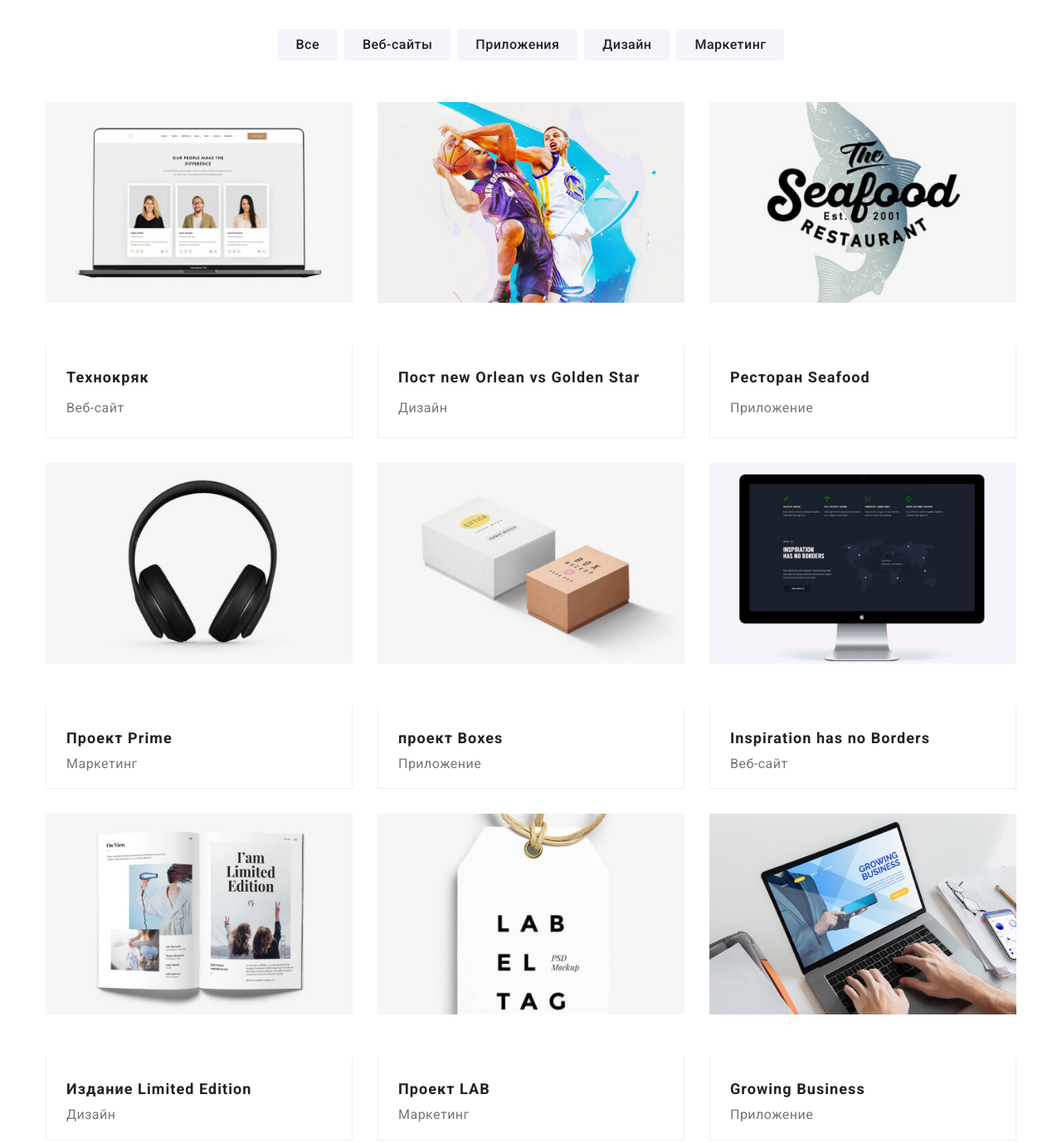
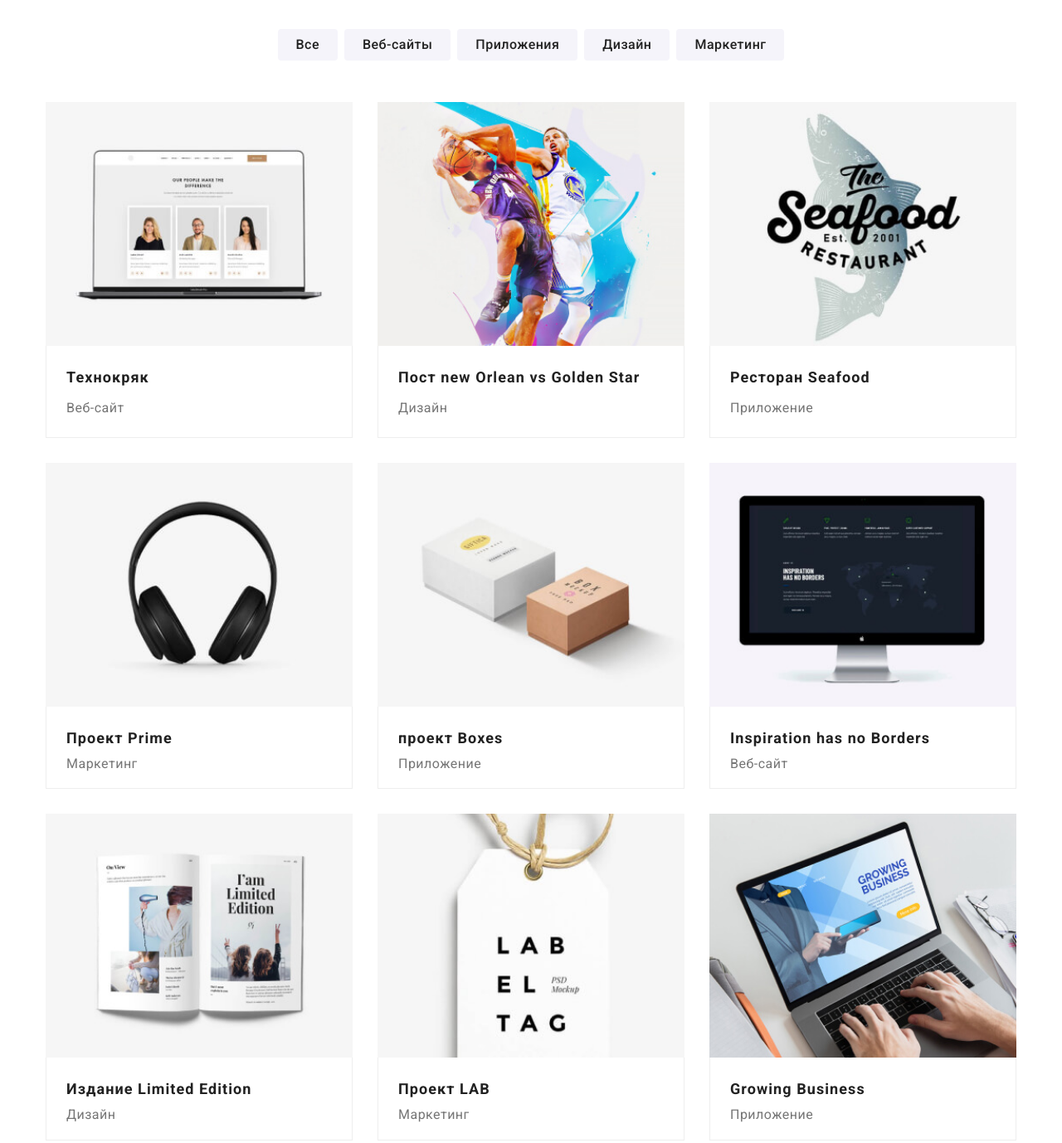
Before and after one commit to AntonLovkin/goit-markup-hw-08, a plain HTML site: page portfolio.html in a window 1280 px wide. Shown: the part 140-1518 px from the top of the page at 83% size. Drawn offline with nearby package versions, Linux system fonts and the light colour scheme.

Commit message:
ДЗ№8
закончил картинки в портфолио

```diff
--- a/portfolio.html
+++ b/portfolio.html
@@ -90,9 +90,9 @@
             <a class="item" href="">
                 <div class="overlay-img">
                     <img class="img" srcset="
-                        ./images/mobile/mobile/img1.jpg 1x,
-                        ./images/mobile/mobile/img1@2x.jpg 2x"
-                        src="./images/mobile/mobile/img1.jpg" alt="example-1">
+                        ./images/tablet/tablet/img1.jpg 1x,
+                        ./images/tablet/tablet/img1@2x.jpg 2x"
+                        src="./images/tablet/tablet/img1.jpg" alt="example-1" media="(min-width: 600px)">
                    <!-- <img class="img" src="./images/img(7).jpg" alt="example-1" width="370" height="294"> -->
                    <p class="overlay">Технокряк это современная площадка распространения коронавируса. Компании используют эту платформу для цифровогошпионажа и атак на защищённые сервера конкурентов.</p>
                 </div>
@@ -107,8 +107,8 @@
             <a class="item" href="">
                 <div class="overlay-img">
                     <img class="img" srcset="
-                    ./images/mobile/mobile/img2.jpg 1x,
-                    ./images/mobile/mobile/img2@2x.jpg 2x"
+                    ./images/tablet/tablet/img2.jpg 1x,
+                    ./images/tablet/tablet/img2@2x.jpg 2x"
                     src="./images/mobile/mobile/img2.jpg" alt="example-2">
                 <!-- <img class="img" src="./images/img8.jpg" alt="example-2" width="370" height="294"> -->
             <p class="overlay">Технокряк это современная площадка распространения коронавируса. Компании используют эту платформу для цифрового шпионажа и атак на защищённые сервера конкурентов.</p>
@@ -125,8 +125,8 @@
             <a class="item" href="">
               <div class="overlay-img">
                 <img class="img" srcset="
-                    ./images/mobile/mobile/img3.jpg 1x,
-                    ./images/mobile/mobile/img3@2x.jpg 2x" src="./images/mobile/mobile/img3.jpg" alt="example-3">
+                    ./images/tablet/tablet/img3.jpg 1x,
+                    ./images/tablet/tablet/img3@2x.jpg 2x" src="./images/tablet/tablet/img3.jpg" alt="example-3">
                  <!-- <img class="img" src="./images/img9.jpg" alt="example-3" width="370" height="294"> -->
                  <p class="overlay">Технокряк это современная площадка распространения коронавируса. Компании используют эту платформу для цифрового шпионажа и атак на защищённые сервера конкурентов.</p>
               </div>
@@ -141,8 +141,8 @@
             <a class="item" href="">
                 <div class="overlay-img">
                     <img class="img" srcset="
-                        ./images/mobile/mobile/img4.jpg 1x,
-                        ./images/mobile/mobile/img4@2x.jpg 2x" src="./images/mobile/mobile/img4.jpg" alt="example-4">
+                        ./images/tablet/tablet/img4.jpg 1x,
+                        ./images/tablet/tablet/img4@2x.jpg 2x" src="./images/tablet/tablet/img4.jpg" alt="example-4">
             <!-- <img class="img" src="./images/img10.jpg" alt="example-4" width="370" height="294"> -->
             <p class="overlay">Технокряк это современная площадка распространения коронавируса. Компании используют эту платформу для цифрового шпионажа и атак на защищённые сервера конкурентов.</p>
         </div>
@@ -157,8 +157,8 @@
             <a class="item" href="">
                 <div class="overlay-img">
                     <img class="img" srcset="
-                        ./images/mobile/mobile/img5.jpg 1x,
-                        ./images/mobile/mobile/img5@2x.jpg 2x" src="./images/mobile/mobile/img5.jpg" alt="example-5">
+                        ./images/tablet/tablet/img5.jpg 1x,
+                        ./images/tablet/tablet/img5@2x.jpg 2x" src="./images/tablet/tablet/img5.jpg" alt="example-5">
             <!-- <img class="img" src="./images/img11.jpg" alt="example-5" width="370" height="294"> -->
             <p class="overlay">Технокряк это современная площадка распространения коронавируса. Компании используют эту платформу для цифрового шпионажа и атак на защищённые сервера конкурентов.</p></div>
             <div class="description">
@@ -172,8 +172,8 @@
             <a class="item" href="">
                 <div class="overlay-img">
                     <img class="img" srcset="
-                        ./images/mobile/mobile/img6.jpg 1x,
-                        ./images/mobile/mobile/img6@2x.jpg 2x" src="./images/mobile/mobile/img6.jpg" alt="example-6">
+                        ./images/tablet/tablet/img6.jpg 1x,
+                        ./images/tablet/tablet/img6@2x.jpg 2x" src="./images/tablet/tablet/img6.jpg" alt="example-6">
             <!-- <img class="img" src="./images/img12.jpg" alt="example-6" width="370" height="294"> -->
             <p class="overlay">Технокряк это современная площадка распространения коронавируса. Компании используют эту платформу для цифрового шпионажа и атак на защищённые сервера конкурентов.</p></div>
             <div class="description">
@@ -188,8 +188,8 @@
             <a class="item" href="">
                 <div class="overlay-img">
                     <img class="img" srcset="
-                        ./images/mobile/mobile/img7.jpg 1x,
-                        ./images/mobile/mobile/img7@2x.jpg 2x" src="./images/mobile/mobile/img7.jpg" alt="example-7">
+                        ./images/tablet/tablet/img7.jpg 1x,
+                        ./images/tablet/tablet/img7@2x.jpg 2x" src="./images/tablet/tablet/img7.jpg" alt="example-7">
             <!-- <img class="img" src="./images/img13.jpg" alt="example-7" width="370" height="294"> -->
             <p class="overlay">Технокряк это современная площадка распространения коронавируса. Компании используют эту платформу
                 для цифрового
@@ -206,8 +206,8 @@
             <a class="item" href="">
                 <div class="overlay-img">
                     <img class="img" srcset="
-                        ./images/mobile/mobile/img8.jpg 1x,
-                        ./images/mobile/mobile/img8@2x.jpg 2x" src="./images/mobile/mobile/img8.jpg" alt="example-8">
+                        ./images/tablet/tablet/img8.jpg 1x,
+                        ./images/tablet/tablet/img8@2x.jpg 2x" src="./images/tablet/tablet/img8.jpg" alt="example-8">
             <!-- <img class="img" src="./images/img14.jpg" alt="example-8" width="370" height="294"> -->
             <p class="overlay">Технокряк это современная площадка распространения коронавируса. Компании используют эту платформу
                 для цифрового
@@ -225,8 +225,8 @@
             <a class="item" href="">
             <div class="overlay-img">
                 <img class="img" srcset="
-                    ./images/mobile/mobile/img9.jpg 1x,
-                    ./images/mobile/mobile/img9@2x.jpg 2x" src="./images/mobile/mobile/img9.jpg" alt="example-9">
+                    ./images/tablet/tablet/img9.jpg 1x,
+                    ./images/tablet/tablet/img9@2x.jpg 2x" src="./images/tablet/tablet/img9.jpg" alt="example-9">
                 <!-- <img class="img" src="./images/img15.jpg" alt="example-9" width="370" height="294"> -->
                 <p class="overlay">Технокряк это современная площадка распространения коронавируса. Компании используют эту платформу
                 для цифрового на защищённые сервера конкурентов.</p>
--- a/sass/components/_portfolio-main.scss
+++ b/sass/components/_portfolio-main.scss
@@ -164,11 +164,17 @@
 
 .overlay-img {
   position: relative;
-  // height: 294px;
   overflow: hidden;
+
   height: 294px;
+  // width: 354px;
 }
 .overlay-img > .img {
+  display: block;
+  height: 100%;
+  width: 100%;
+
+  object-fit: cover;
   @media screen and (min-width: 768px) {
   }
 }
```
Also changed, not shown: css/main.css, css/main.min.css, 2 other files.
